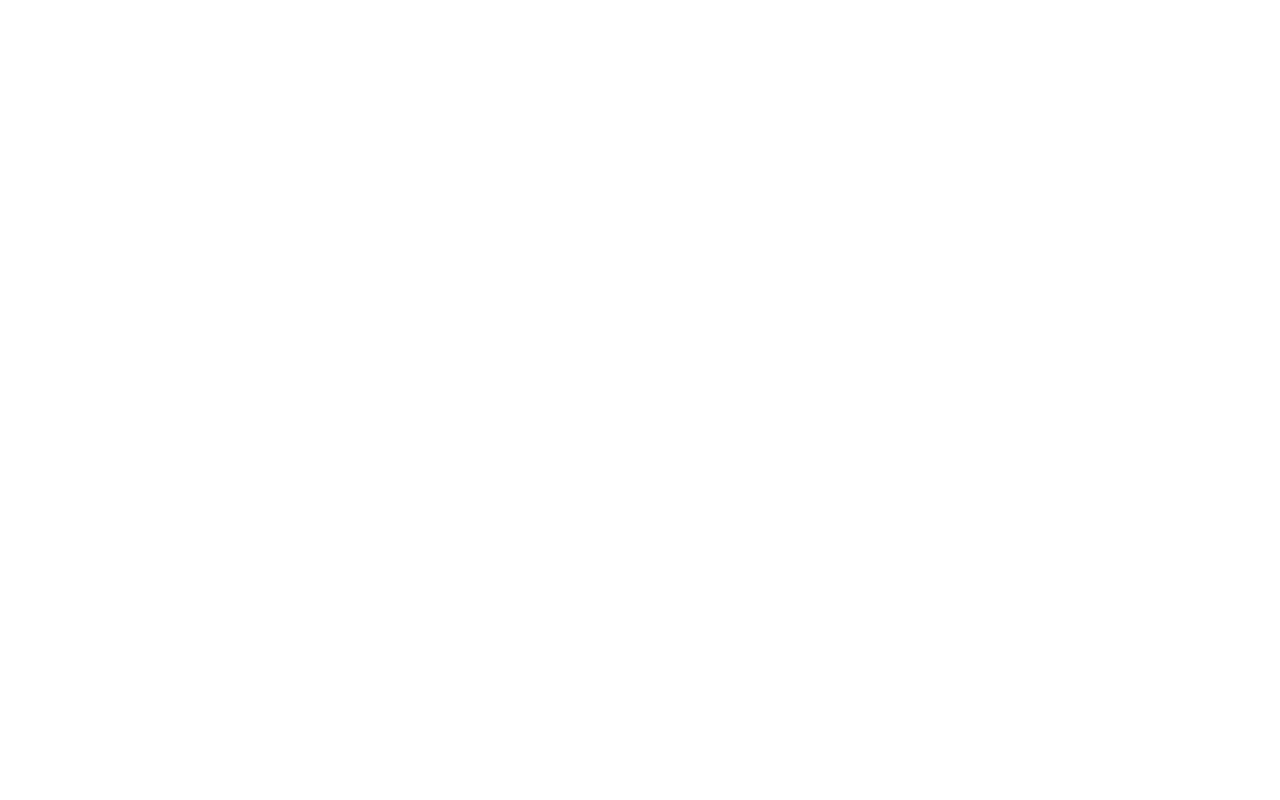
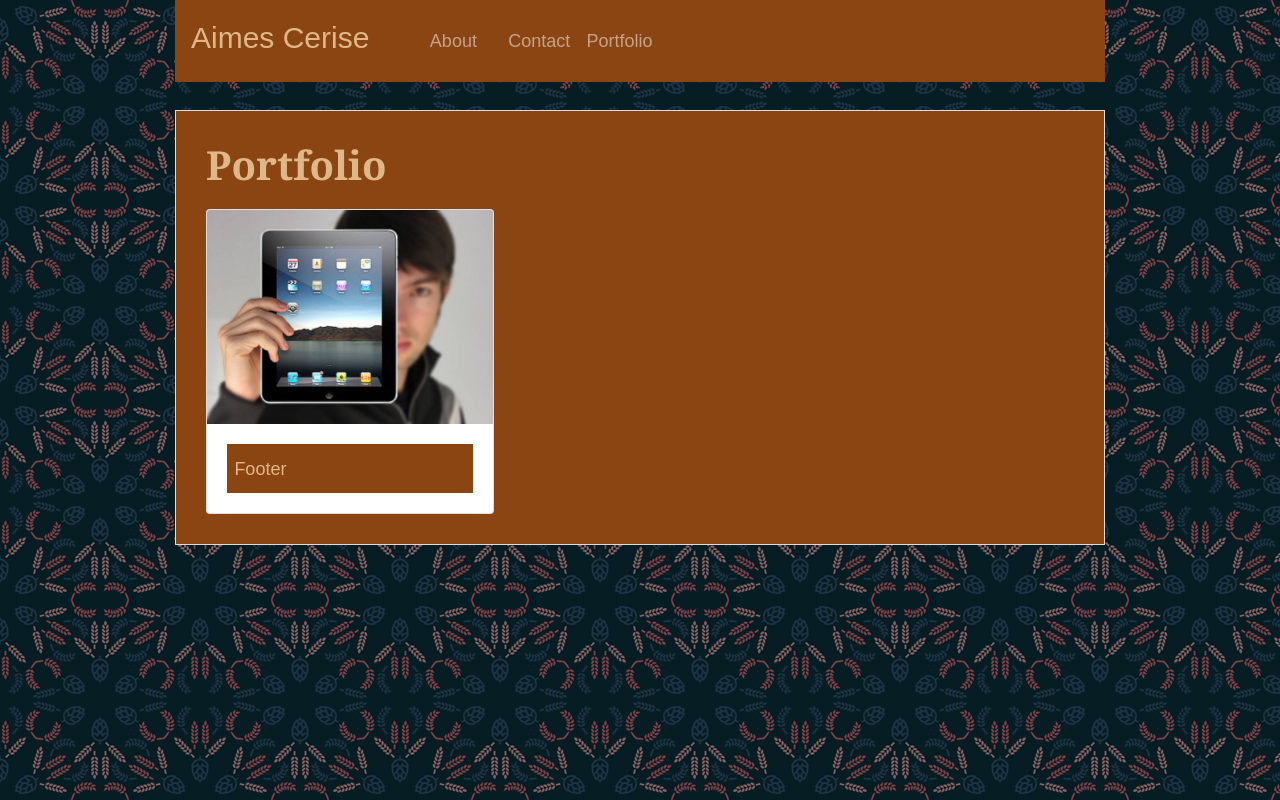
Before and after one commit to acerise85/Bootstrap-Portfolio, a plain HTML site: page portfolio.html in a window 1280 px wide. Drawn offline with nearby package versions, Linux system fonts and the light colour scheme.

Commit message:
addition of portfolio page

```diff
--- a/assets/css/style.css
+++ b/assets/css/style.css
@@ -110,3 +110,10 @@
     background: burlywood;
     border: 0 none;
   }
+
+  /*Portfolio Page */
+
+  .imagefooter{
+    background-color:saddlebrown;
+    padding: 3%;
+  }
--- a/portfolio.html
+++ b/portfolio.html
@@ -0,0 +1,72 @@
+<!DOCTYPE html>
+<html>
+<head>
+        <title>Portfolio</title>
+
+        <link rel="stylesheet" href="https://stackpath.bootstrapcdn.com/bootstrap/4.1.3/css/bootstrap.min.css" integrity="sha384-MCw98/SFnGE8fJT3GXwEOngsV7Zt27NXFoaoApmYm81iuXoPkFOJwJ8ERdknLPMO" crossorigin="anonymous">
+        <link rel="stylesheet" type="text/css" href="assets/css/style.css">
+
+</head>
+<body>
+        <header >
+                <div class="container">
+
+                    <!---Navigation Bar at top of page--->
+                    <nav class="navbar navbar-expand-lg navbar-dark" style="background-color:saddlebrown ">
+
+                        <!---First row of page in navigation bar-->
+                        <div class="row">
+                            <div class="col-sm-1">
+                                <!----Name Link that leads to home index page-->
+                                <a class="navbar-brand" href="index.html" id="name">Aimes Cerise</a>
+                                 <button class="navbar-toggler" type="button" data-toggle="collapse" data-target="#navbarText" aria-controls="navbarText" aria-expanded="false" aria-label="Toggle navigation">
+                                <span class="navbar-toggler-icon"></span>
+                                </button>
+                            </div>
+                            <!---Links to aout, contact, and portfolio pages-->
+                            <div class="col-sm-2"></div>
+                            <div class="collapse navbar-collapse" id="navbarText">
+                              <span class="navbar-text">
+                                    <ul class="navbar-nav mr-auto">
+                                        <div class="col-sm-3">
+                                            <!--Link to About Page-->
+                                            <li class="nav-item">
+                                              <a class="nav-link" class="Contacts" href="index.html">About <span class="sr-only">(current)</span></a>
+                                            </li>
+                                            </div>
+                                            <div class="col-sm-3">
+                                                <!---Link to Contact page-->
+                                            <li class="nav-item">
+                                              <a class="nav-link" class="Contacts" href="contact.html">Contact</a>
+                                            </li>
+                                            </div>
+                                            <div class="col-sm-3">
+                                                <!----Link to Portfolio page-->
+                                            <li class="nav-item">
+                                              <a class="nav-link" class="Contacts" href="portfolio.html">Portfolio</a>
+                                            </li>
+                                            </div>
+                                    </ul>
+                            </span>
+                        </div>
+                    </div>
+                    </nav>
+                </div>
+            </header>
+
+<div id="main-container" class="container">
+    <section id="section">
+        <h1>Portfolio</h1>
+        <div class="card" style="width: 18rem;">
+                <img class="card-img-top" src="assets/images/technics-q-c-640-480-1.jpg" alt="Card image cap">
+                <div class="card-body">
+                        <div class="imagefooter">Footer</div>
+                    </div>
+                </div>
+
+              </div>
+
+    </section>
+
+</body>
+</html>
```
Also changed, not shown: assets/images/technics-q-c-640-480-1.jpg (added), assets/images/technics-q-c-640-480-2.jpg (added), assets/images/technics-q-c-640-480-5.jpg (added), assets/images/technics-q-c-640-480-7.jpg (added), assets/images/technics-q-c-640-480-9.jpg (added), contact.html (line endings or trailing spaces).
